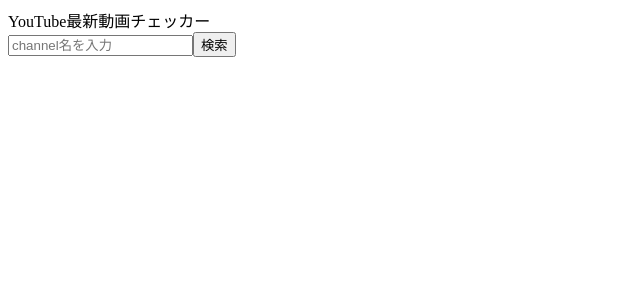
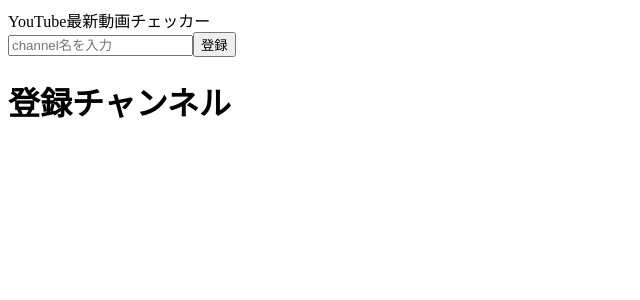
Before and after one commit to ryo3568/youtube-checker, a React (Vite) app: page / in a window 1280 px wide. Shown: the top 300 px of the page, without its empty margins (0-640 px from the left). Built offline with nearby package versions, Linux system fonts and the light colour scheme; the HTML template or start-up script is replaced by a standard one.

Commit message:
20240624

```diff
--- a/src/App.jsx
+++ b/src/App.jsx
@@ -1,6 +1,7 @@
-import { useLayoutEffect, useState } from "react"
+import { useEffect, useState } from "react"
 import Header from "./components/Header"
 import Form from "./components/Form"
+import RegisteredChannels from "./components/RegisteredChannels"
 import Results from "./components/Results"
 import "./styles/App.css"
 
@@ -8,7 +9,7 @@
   const [channelIds, setChannelIds] = useState([])
   const [videoData, setVideoData] = useState([])
 
-  useLayoutEffect(() => {
+  useEffect(() => {
     const url = "https://www.googleapis.com/youtube/v3/search?"
     const tmpVideoData = []
     channelIds.map(channelId => {
@@ -24,16 +25,12 @@
       const getVideoData = async() => {
         const response = await fetch(url + queryParams)
         const data = await response.json();
-        console.log(data)
         tmpVideoData.push({
           id: data.items[0].id.videoId,
           channelTitle: data.items[0].snippet.channelTitle,
           publishTime: data.items[0].snippet.publishTime,
         })
         setVideoData(tmpVideoData)
-        console.log("tmpVideoData.length is ", tmpVideoData.length)
-        console.log("channelIds.length is ", channelIds.length)
-        console.log("videoData.length is ", videoData)
       }
       getVideoData()
     })
@@ -44,6 +41,7 @@
     <div>
       <Header/>
       <Form setChannelIds={setChannelIds}/>
+      <RegisteredChannels videoData={videoData}/>
       <Results videoData={videoData}/>
     </div>
   )
--- a/src/components/Form.jsx
+++ b/src/components/Form.jsx
@@ -1,4 +1,4 @@
-import { useState} from "react"
+import { useState } from "react"
 
 const Form = (props) => {
     const [registerChannel, setRegisterChannle] = useState("")
@@ -6,14 +6,15 @@
     const handleRegister = (e) => {
         e.preventDefault()
         props.setChannelIds(channleIds => [...channleIds, registerChannel])
+        setRegisterChannle("")
     }
     return (
         <form onSubmit={handleRegister}>
             <input type="text"
-                   name="mealName"
+                   value={registerChannel}
                    onChange={e => setRegisterChannle(e.target.value)}
                    placeholder="channel名を入力"/>
-            <button>検索</button>
+            <button>登録</button>
         </form>
     )
 }
--- /dev/null
+++ b/src/components/RegisteredChannels.jsx
@@ -0,0 +1,13 @@
+
+const RegisteredChannels = (props) => {
+    return (
+        <div>
+            <h1>登録チャンネル</h1>
+            {props.videoData.map(data => (
+                <p>{data.channelTitle}</p>
+            ))}
+        </div>
+    )
+}
+
+export default RegisteredChannels
--- a/src/components/Results.jsx
+++ b/src/components/Results.jsx
@@ -1,10 +1,11 @@
 
-const Results = ( videoData ) => {
+const Results = ( props ) => {
     return (
         <div>
-            {videoData.videoData.map(data =>
+            {props.videoData.map(data => (
                 <div key={data.channelId}>
                     <p>チャンネル名:{data.channelTitle} 更新日時:{data.publishTime}</p>
+                    {console.log(data.channelTitle)}
                     <iframe
                         width="640"
                         height="360"
@@ -12,7 +13,7 @@
                         allowFullScreen
                     />
                 </div>
-            )}
+            ))}
         </div>
     )
 }
```
